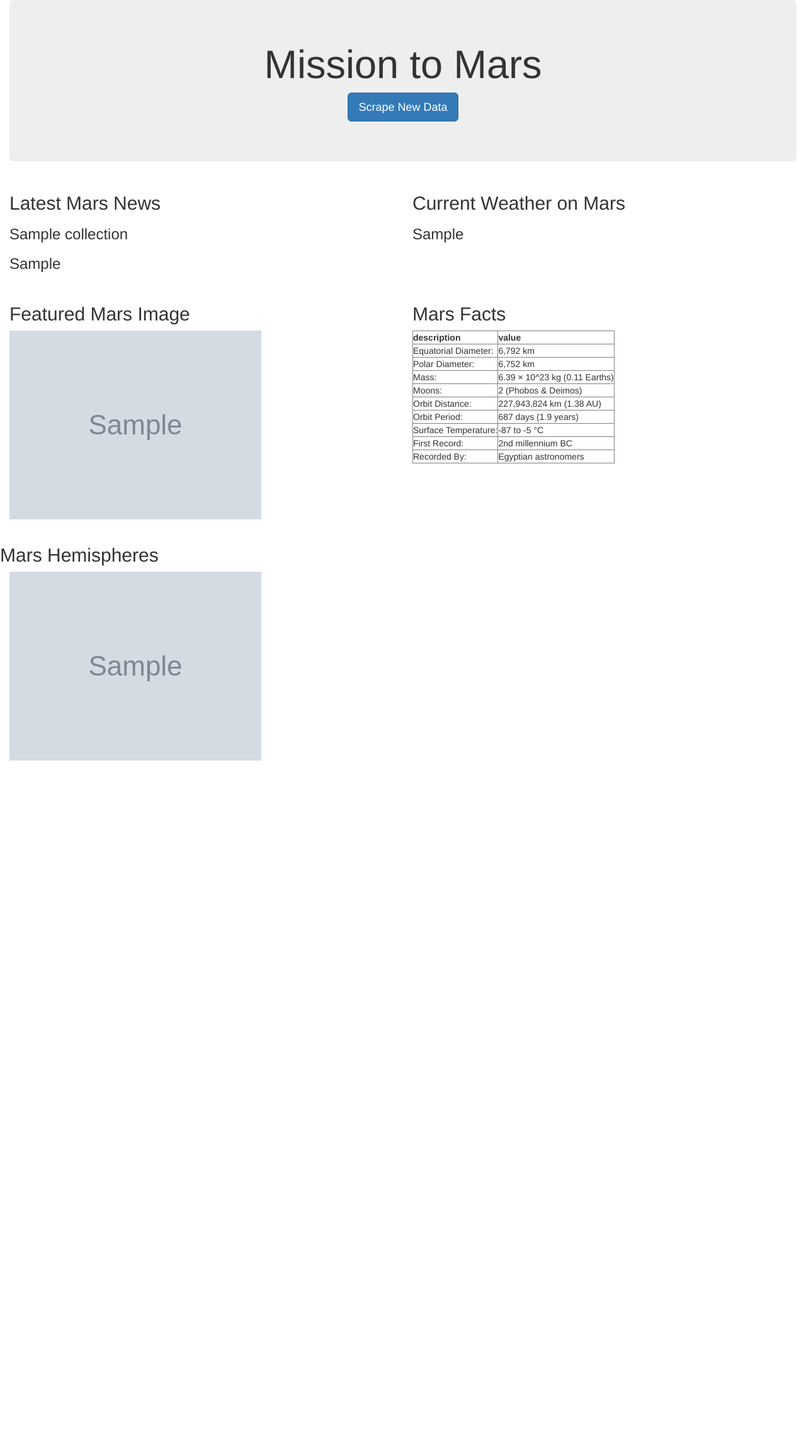
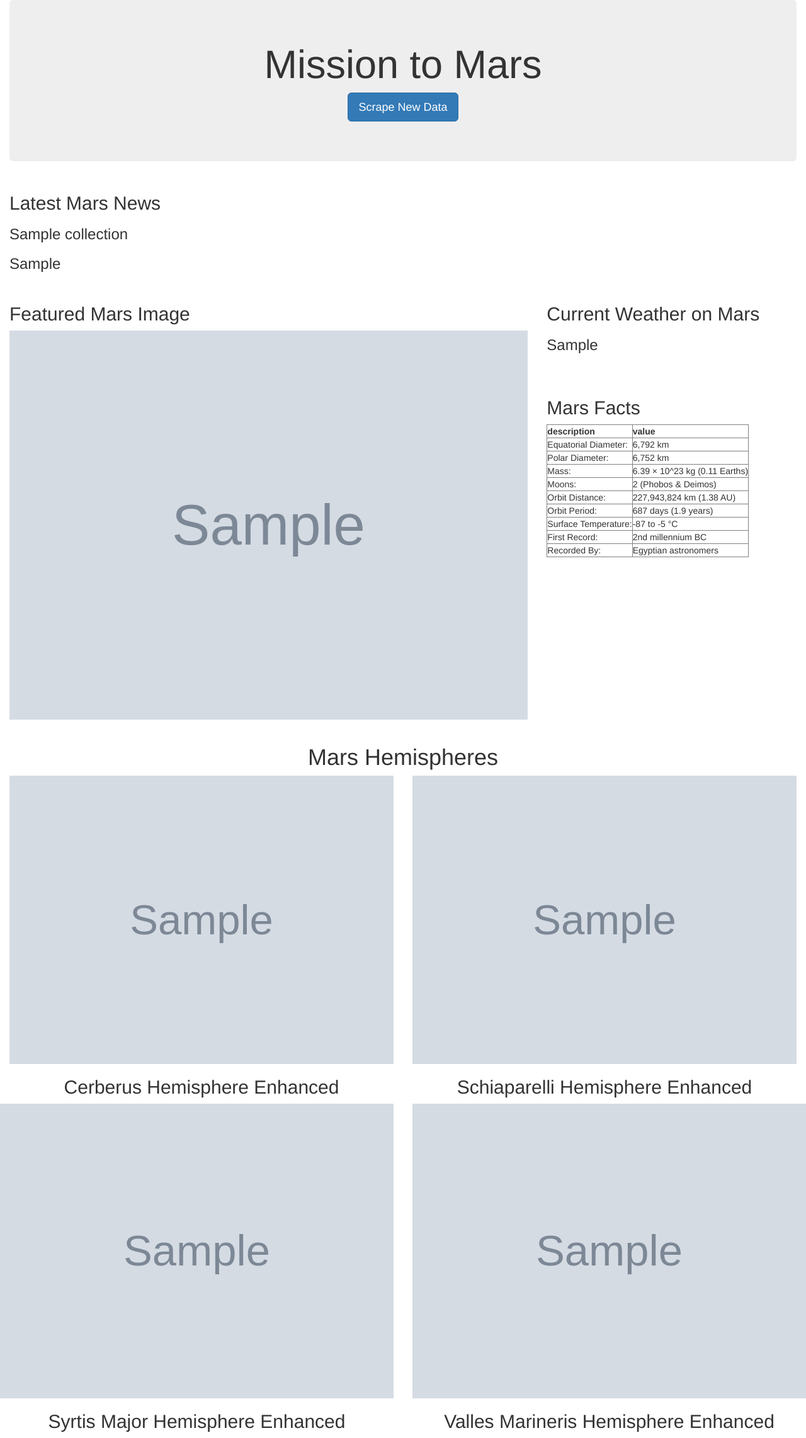
Before and after one commit to gwathen2019/web-scraping-challenge, a Flask app: page / in a window 1280 px wide. Shown: the whole page at 63% size. Before the commit the page ends 1208 px from the top, so only its background shows below. Run offline with Flask 2, Linux system fonts and the light colour scheme; grey boxes marked "Sample" are stand-in pictures; a database or web service that is not in the repository returns one stand-in record (values such as "Sample title"); some libraries are stand-ins or nearby versions.

Commit message:
git comm

```diff
--- a/Missions_to_Mars/templates/index.html
+++ b/Missions_to_Mars/templates/index.html
@@ -19,23 +19,24 @@
 
     <!-- Mars Data -->
     <div class="row">
-      <div class="col-md-6">
+      <div class="col-md-12">
         <h2>Latest Mars News</h2>
         <h3>{{mars.news_title}}</h3>
         <h3>{{mars.news_p}}</h3>
       </div>
-      <div class="col-md-6">
-        <h2>Current Weather on Mars</h2>
-        <h3>{{mars.mars_weather}}</h3>
-      </div>
+
     </div>
     <br>
     <div class="row">
-      <div class="col-md-6">
+      <div class="col-md-8">
         <h2>Featured Mars Image</h2>
-        <img src="{{mars.featured_image}}" alt="Featured Image">
+        <img src="{{mars.featured_image}}" class="image-fluid" style="width: 100%" alt="Featured Image">
       </div>
-      <div class="col-md-6">
+      <div class="col-md-4">
+              <h2>Current Weather on Mars</h2>
+              <h3>{{mars.mars_weather}}</h3>
+      <br>
+      <br>
         <h2>Mars Facts</h2>
         <table src="{{mars.mars_facts}}"></table>
         <table border="1" class="dataframe">
@@ -97,9 +98,27 @@
     </div>
     <br>
     <div class="row">
-      <h2>Mars Hemispheres</h2>
+      <span class="border border-dark">
+        <h1 class="text-center" class="font-weight-bolder">Mars Hemispheres</h1>
+      </span>
       <div class="col-md-6">
-        <img src="{{mars.hemisphere_image_urls}}" alt="Hemisphere Images">
+        <img src="{{mars.cerberus_image}}" class="image-fluid" style="width: 100%" alt="Cerberus Hemisphere">
+        <h2 class="text-center">Cerberus Hemisphere Enhanced</h2>
+      </div>
+      <div class="col-md-6">
+        <img src="{{mars.schiaparelli_image}}" class="image-fluid" class="rounded" style="width: 100%" alt="Schiaparelli Hemisphere">
+        <h2 class="text-center">Schiaparelli Hemisphere Enhanced</h2>
+      </div>
+    <br>
+    <br>
+    <div class="row">
+      <div class="col-md-6">
+        <img src="{{mars.syrtis_major_image}}" class="image-fluid" style="width: 100%" alt="Syrtis Major Hemisphere">
+        <h2 class="text-center">Syrtis Major Hemisphere Enhanced</h2>
+      </div>
+      <div class="col-md-6">
+        <img src="{{mars.valles_marineris_image}}" class="image-fluid" style="width: 100%" alt="Valles Marineris Hemisphere">
+        <h2 class="text-center">Valles Marineris Hemisphere Enhanced</h2>
       </div>
     </div>
   </div>
```
Also changed, not shown: Missions_to_Mars/scrape_mars.py (+6 -1 lines).
